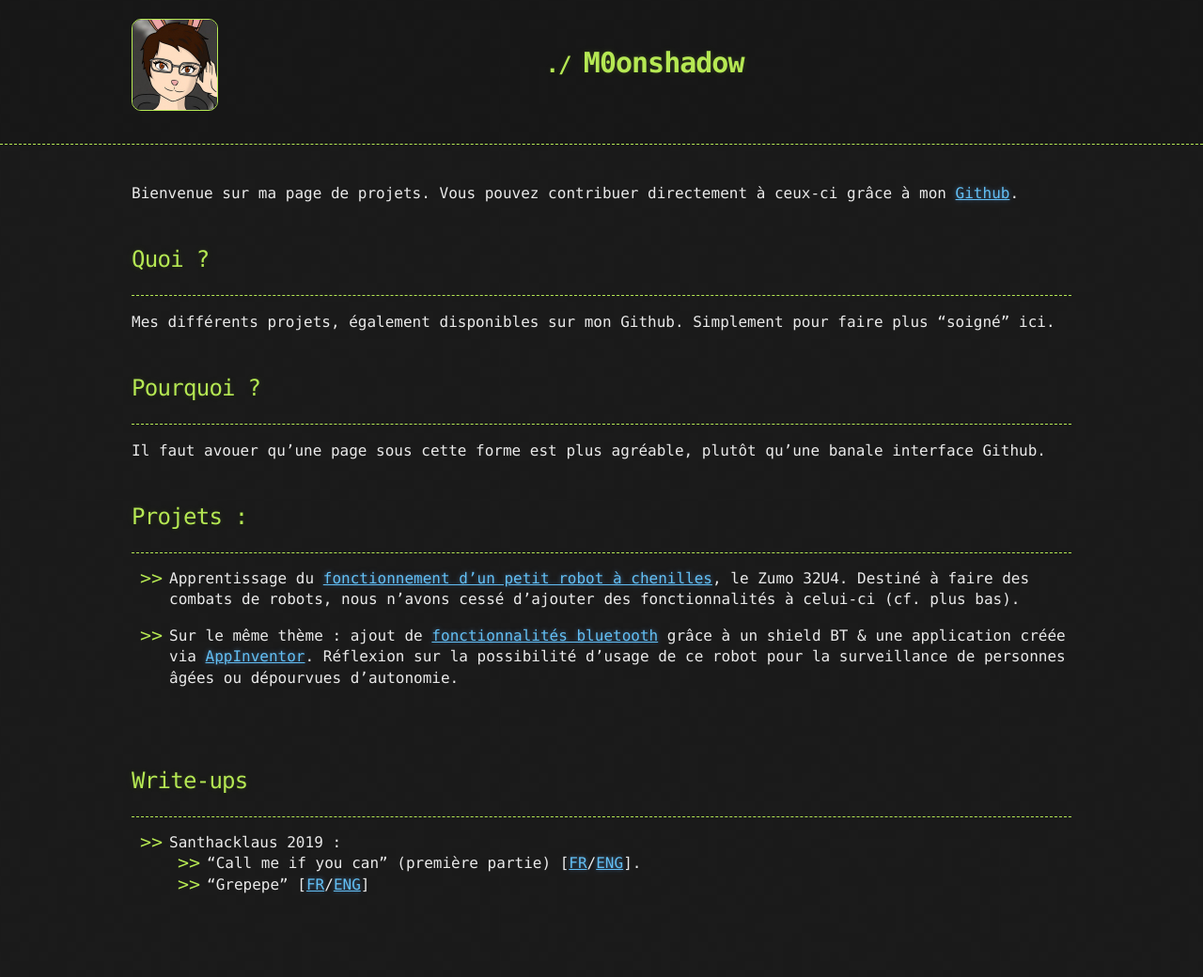
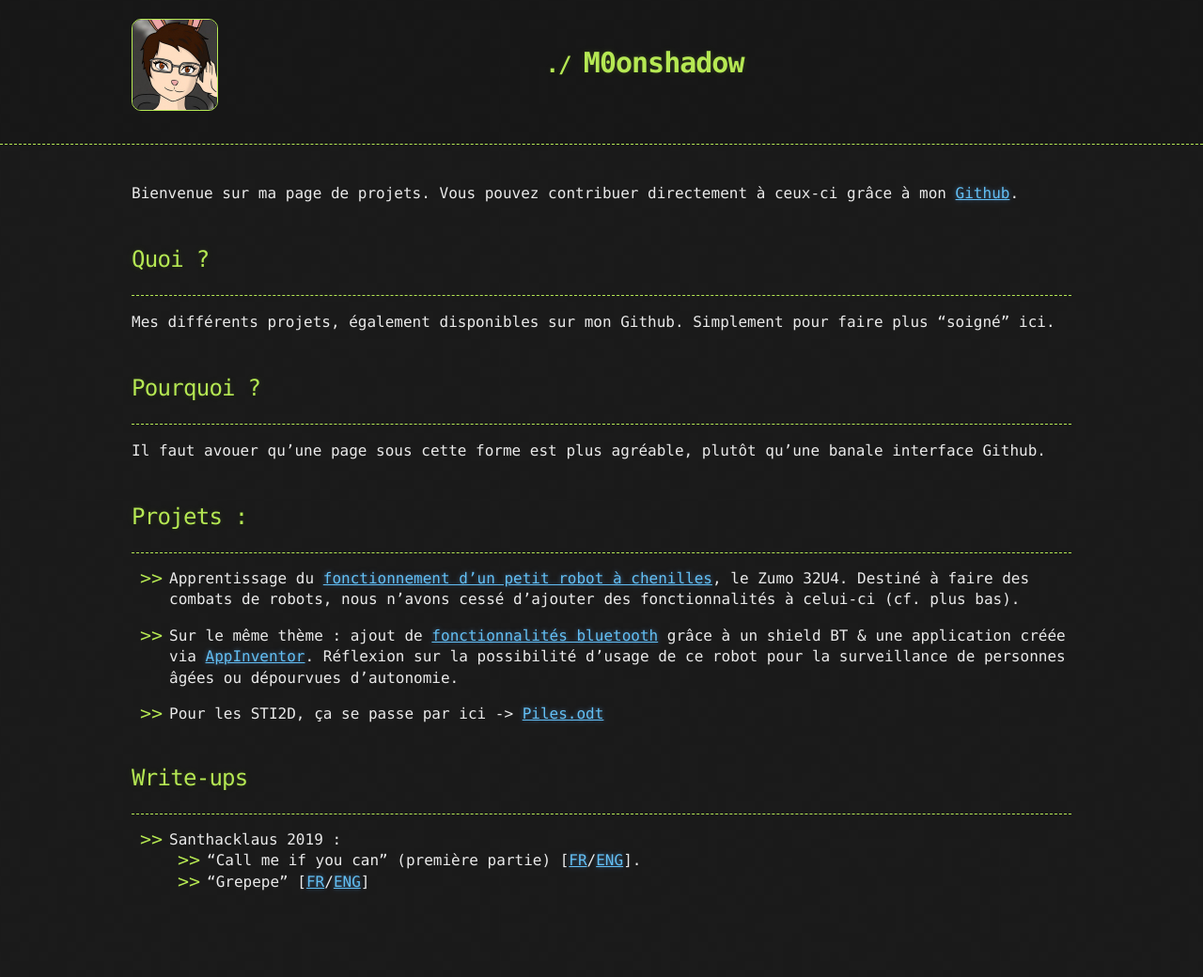
Before and after one commit to M0onshadow/M0onshadow.github.io, a Jekyll site: the page built from index.md, in a window 1280 px wide. Shown: the whole page at 94% size. Built offline with Jekyll 4.4.1, drawn with Linux system fonts in a browser that asks for light colours; the repository's description, which GitHub fills in, is left out.

Commit message:
Update index.md

```diff
--- a/index.md
+++ b/index.md
@@ -28,6 +28,7 @@ Destiné à faire des combats de robots, nous n'avons cessé d'ajouter des fonct
 
 - Sur le même thème : ajout de [fonctionnalités bluetooth](https://github.com/M0onshadow/zumo32u4/tree/master/bluetooth) grâce à un shield BT & une application créée via [AppInventor](https://appinventor.mit.edu). Réflexion sur la possibilité d'usage de ce robot pour la surveillance de personnes âgées ou dépourvues d'autonomie.
 
+- Pour les STI2D, ça se passe par ici -> <a href="https://m0onshadow.github.io/Piles.odt" download="piles.odt">Piles.odt</a>
 <br/>
 <br/>
 
```
